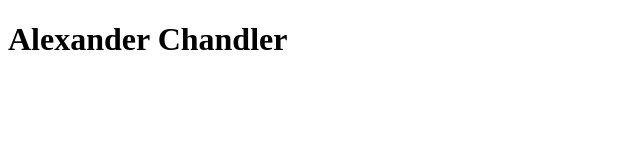
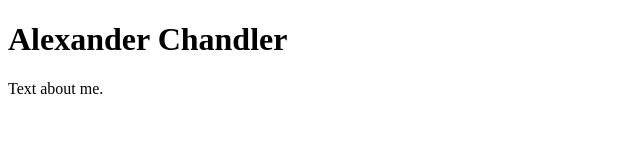
Before and after one commit to alexanderchandler/alexanderchandler.github.io, a plain HTML site: page index.html in a window 1280 px wide. Shown: the whole page, without its empty margins (0-640 px from the left). Drawn offline with Linux system fonts and the light colour scheme.

Commit message:
More testing
Signed-off-by: alexanderchandler <alexander.r.chandler@gmail.com>

```diff
--- a/index.html
+++ b/index.html
@@ -8,6 +8,7 @@
 <body>
 <div id="titlebar">
     <h1>Alexander Chandler</h1>
+    <p>Text about me.</p>
 </div>
 </body>
 </html>
--- a/style.css
+++ b/style.css
@@ -1,3 +1,7 @@
 #titlebar {
     font-family: 'Merriweather Sans', sans-serif;
 }
+
+p {
+    font-family: 'Alegreya', serif;
+}
```
